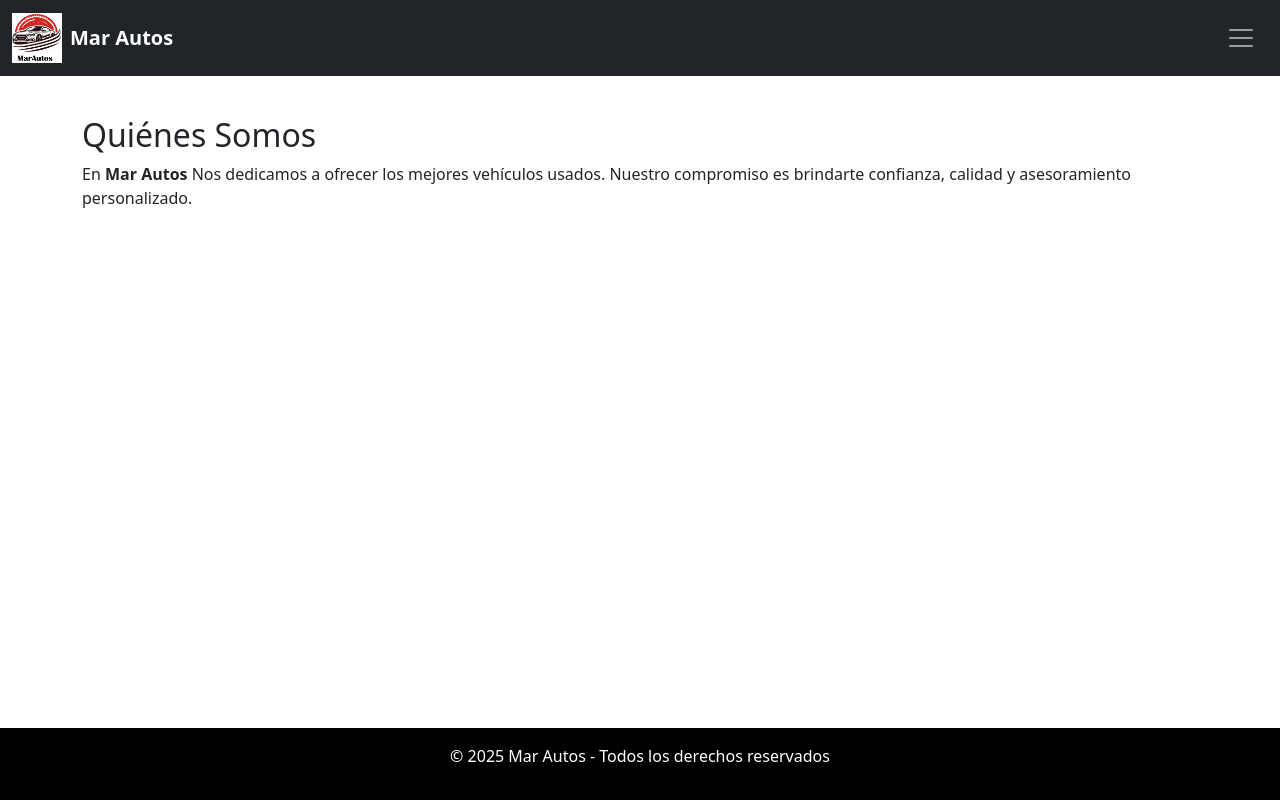
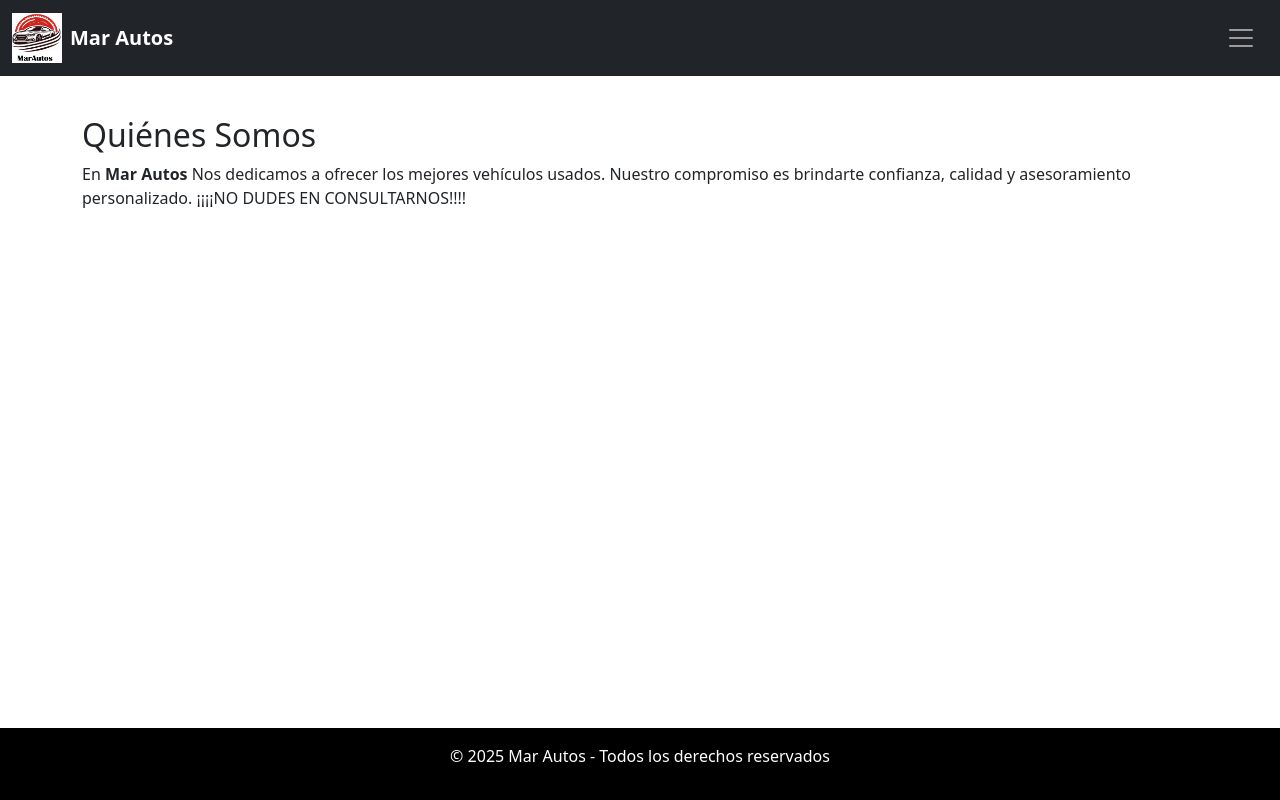
Before and after one commit to mroxanam/mar-autos, a React (Create React App) app: page /quienes-somos in a window 1280 px wide. Built offline with nearby package versions, Linux system fonts and the light colour scheme.

Commit message:
Actualizo página Quiénes Somos

```diff
--- a/src/pages/QuienesSomos.js
+++ b/src/pages/QuienesSomos.js
@@ -7,7 +7,7 @@
       <p>
         En <strong>Mar Autos</strong> Nos dedicamos a ofrecer los mejores vehículos
         usados. Nuestro compromiso es brindarte confianza, calidad y
-        asesoramiento personalizado.
+        asesoramiento personalizado. ¡¡¡¡NO DUDES EN CONSULTARNOS!!!!
       </p>
     </Container>
   );
```
